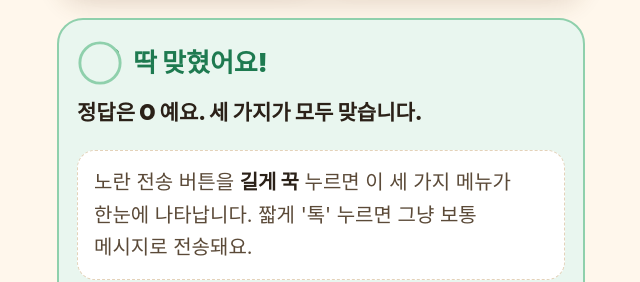
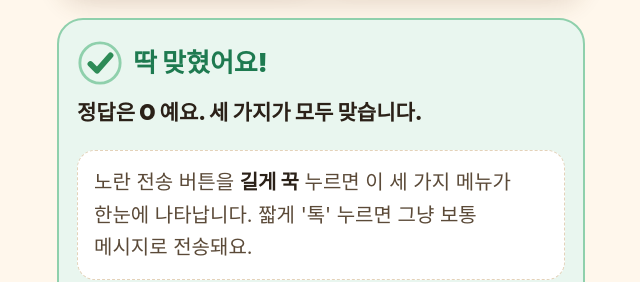
Before and after one commit to yigoo29-gif/kakaotalk-ox-quiz, a plain HTML site: page index.html in a window 1280 px wide. Both pictures are taken after a click on the button "오, 맞다". Shown: the part 653-935 px from the top of the page, 319-959 px from the left. Drawn offline with Linux system fonts and the light colour scheme.

Commit message:
피드백 아이콘·진행 표시 다듬기

```diff
--- a/index.html
+++ b/index.html
@@ -461,8 +461,8 @@
     again: document.getElementById('againBtn')
   };
 
-  var ICON_OK = '<path d="M10 25l10 10 20-22" stroke="#2E8B57" stroke-width="7" stroke-linecap="round" stroke-linejoin="round" fill="none"/><circle cx="24" cy="24" r="21" stroke="#8FD0AC" stroke-width="3" fill="#E9F6EF"/>';
-  var ICON_NO = '<path d="M14 14l20 20M34 14L14 34" stroke="#B93B31" stroke-width="7" stroke-linecap="round"/><circle cx="24" cy="24" r="21" stroke="#F1B5AD" stroke-width="3" fill="#FDECE9"/>';
+  var ICON_OK = '<circle cx="24" cy="24" r="21" fill="#E9F6EF" stroke="#8FD0AC" stroke-width="3"/><path d="M14 25l7 7 14-16" stroke="#2E8B57" stroke-width="6" stroke-linecap="round" stroke-linejoin="round" fill="none"/>';
+  var ICON_NO = '<circle cx="24" cy="24" r="21" fill="#FDECE9" stroke="#F1B5AD" stroke-width="3"/><path d="M17 17l14 14M31 17L17 31" stroke="#B93B31" stroke-width="6" stroke-linecap="round"/>';
 
   function setProgress(){
     var shown = Math.min(idx + 1, TOTAL);
@@ -519,7 +519,7 @@
     el.fbRight.textContent = q.right;
     el.fbExplain.innerHTML = q.why;
     idx++;
-    setProgress();
+    el.bar.style.width = (idx / TOTAL) * 100 + '%';
     if (navigator.vibrate) { try { navigator.vibrate(ok ? 24 : [18,60,18]); } catch(e){} }
     setTimeout(function(){
       el.feedback.scrollIntoView({behavior:'smooth', block:'nearest'});
```
